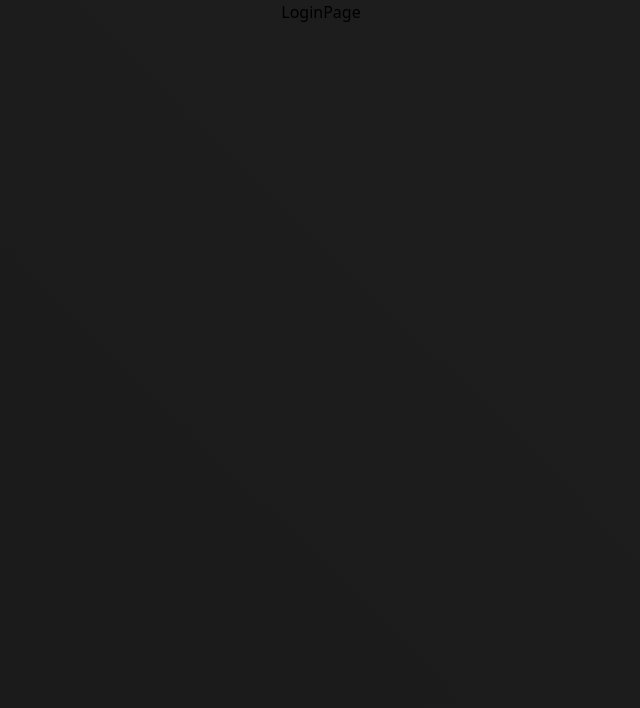
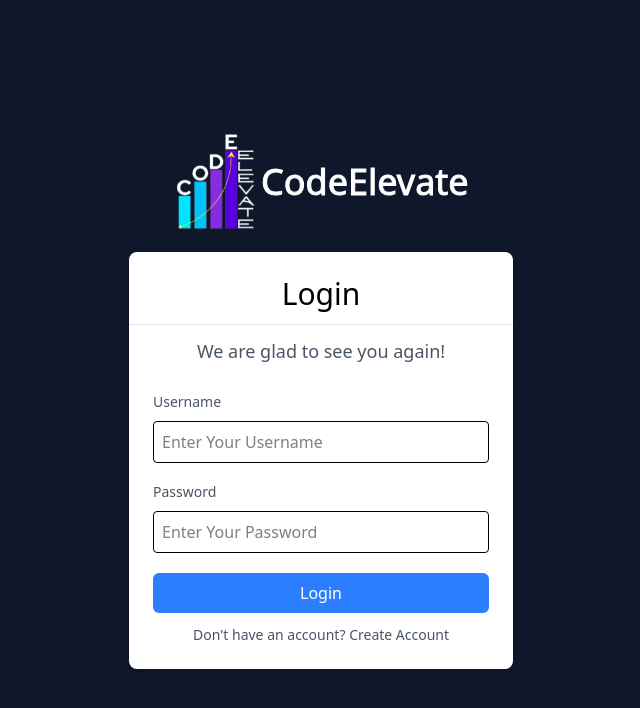
Before and after one commit to OmkarArdekar12/CodeElevate, a React (Vite) app in the folder frontend/: page /login in a window 1280 px wide. Shown: the top 708 px of the page, without its empty margins (319-959 px from the left). Built offline with nearby package versions, Linux system fonts and the light colour scheme.

Commit message:
Working on Registration

```diff
--- a/frontend/src/components/LoginForm.jsx
+++ b/frontend/src/components/LoginForm.jsx
@@ -0,0 +1,141 @@
+import React from "react";
+import { useState } from "react";
+import { Link } from "react-router-dom";
+import { register, loginUser } from "../service/authApi";
+
+const LoginForm = () => {
+  const [isRegister, setIsRegister] = useState(false);
+  const [username, setUsername] = useState("");
+  const [password, setPassword] = useState("");
+  const [confirmPassword, setConfirmPassword] = useState("");
+  const [error, setError] = useState("");
+  const [message, setMessage] = useState("");
+
+  const handleRegisterToggle = () => {
+    setIsRegister(!isRegister);
+    setError("");
+    setMessage("");
+  };
+
+  const handleRegister = async (event) => {
+    event.preventDefault();
+    setError("");
+    setMessage("");
+    try {
+      if (!username || !password || !confirmPassword) {
+        throw new Error("All fields are required");
+      }
+      if (password !== confirmPassword) {
+        throw new Error("Password and Confirm Password do not match");
+      }
+      const { data } = await register(username, password);
+      setIsRegister(false);
+      setMessage(data.message);
+      setUsername("");
+      setPassword("");
+      setConfirmPassword("");
+    } catch (error) {
+      setUsername("");
+      setPassword("");
+      setConfirmPassword("");
+      console.log("The error is: ", error.message);
+      setError(error.message);
+    }
+  };
+
+  const handleLogin = () => {};
+
+  return (
+    <form
+      onSubmit={isRegister ? handleRegister : handleLogin}
+      className="bg-white rounded-lg shadow-black-300 shadow-md w-full max-w-sm mx-auto text-black"
+    >
+      <div className="pt-6">
+        <h2 className="text-3xl text-center font-extralight">
+          {isRegister ? "Create Account" : "Login"}
+        </h2>
+      </div>
+      <hr className="text-gray-200 mt-3 mb-3" />
+      <p className="text-center text-gray-600 text-lg font-light">
+        {isRegister
+          ? "Looks like you are new here!"
+          : "We are glad to see you again!"}
+      </p>
+      <div className="p-6">
+        <div className="mb-4">
+          <label htmlFor="username" className="text-gray-600 text-sm">
+            Username
+          </label>
+          <input
+            id="username"
+            label="Username"
+            type="text"
+            value={username}
+            onChange={(e) => setUsername(e.target.value)}
+            className="w-full p-2 border rounded mt-2"
+            placeholder="Enter Your Username"
+            required
+          />
+        </div>
+        <div className="mb-4">
+          <label htmlFor="password" className="text-gray-600 text-sm">
+            Password
+          </label>
+          <input
+            id="password"
+            label="Password"
+            type="password"
+            value={password}
+            onChange={(e) => setPassword(e.target.value)}
+            className="w-full p-2 border rounded mt-2"
+            placeholder="Enter Your Password"
+            required
+          />
+        </div>
+        {isRegister && (
+          <div className="mb-4">
+            <label htmlFor="confirm-password" className="text-gray-600 text-sm">
+              Confirm Password
+            </label>
+            <input
+              id="confirm-password"
+              label="Confirm Password"
+              type="password"
+              value={confirmPassword}
+              onChange={(e) => setConfirmPassword(e.target.value)}
+              className="w-full p-2 border rounded mt-2"
+              placeholder="Enter Password Again"
+              required
+            />
+          </div>
+        )}
+        {error && <p className="text-red-500 text-sm mb-3">{error}</p>}
+        {message && (
+          <p className="text-green-600 text-sm font-semibold mb-3">{message}</p>
+        )}
+        <button
+          type="submit"
+          className="w-full mt-1 bg-blue-500 text-white py-2 rounded-md hover:bg-blue-600 hover-text-border"
+        >
+          {isRegister ? "Register" : "Login"}
+        </button>
+        <div>
+          <p className="pt-3 text-center text-gray-600 text-sm">
+            {isRegister
+              ? "Already have an account? "
+              : "Don't have an account? "}
+            <Link
+              to=""
+              onClick={handleRegisterToggle}
+              className="hover:text-blue-600"
+            >
+              {isRegister ? "Login" : "Create Account"}
+            </Link>
+          </p>
+        </div>
+      </div>
+    </form>
+  );
+};
+
+export default LoginForm;
--- a/frontend/src/components/ProtectedRoute.jsx
+++ b/frontend/src/components/ProtectedRoute.jsx
@@ -2,7 +2,7 @@ import React from "react";
 import { Navigate, Outlet } from "react-router-dom";
 
 const ProtectedRoute = () => {
-  const isLoggedIn = true;
+  const isLoggedIn = false;
   return isLoggedIn ? <Outlet /> : <Navigate to="/login" />;
 };
 
--- a/frontend/src/index.css
+++ b/frontend/src/index.css
@@ -46,18 +46,90 @@
   color: #fbbf24 !important;
 }
 
+/* Logo and Logo-Text Animation */
+@keyframes spin3D {
+  /* Logo complex spin animation on load */
+  0% {
+    transform: rotateX(0deg) rotateY(0deg) rotateZ(0deg) scale(0.5);
+  }
+  25% {
+    transform: rotateX(90deg) rotateY(45deg) rotateZ(90deg) scale(1.2);
+  }
+  50% {
+    transform: rotateX(180deg) rotateY(90deg) rotateZ(180deg) scale(1.5);
+    filter: drop-shadow(0 0 9px orange);
+  }
+  75% {
+    transform: rotateX(270deg) rotateY(135deg) rotateZ(270deg) scale(1.2);
+    filter: drop-shadow(0 0 12px orange);
+  }
+  90% {
+    transform: rotateX(360deg) rotateY(180deg) rotateZ(360deg) scale(1);
+    filter: drop-shadow(0 0 19px orange);
+  }
+  100% {
+    opacity: 1;
+  }
+}
+@keyframes flip {
+  /* Text flip animation on load */
+  0% {
+    transform: rotateY(90deg);
+    -webkit-text-stroke: 1.5px orange;
+    opacity: 0;
+  }
+  90% {
+    transform: rotateY(0deg);
+    -webkit-text-stroke: 1.5px orange;
+    color: gold;
+    opacity: 1;
+  }
+  100% {
+    color: white;
+  }
+}
+
+.logo {
+  display: inline-block;
+  animation: spin3D 2s ease-in-out forwards;
+  transform-style: preserve-3d; /* enable 3D feel */
+}
+.text {
+  display: inline-block;
+  animation: flip 3s ease-in-out forwards;
+  -webkit-text-stroke: 1px white;
+}
+
+/* Hover effects of Logo and Logo-Text */
+.container:hover .logo {
+  animation: none;
+  animation: spin3D 0s ease-in-out 1 linear;
+}
+.container:hover .text {
+  animation: none;
+  animation: flip 0s ease-in-out 1 linear;
+}
+
+/* Border to the text */
+.text-border {
+  color: white;
+  -webkit-text-stroke: 1px white; /* border thickness + color */
+}
+.hover-text-border:hover {
+  color: white;
+  -webkit-text-stroke: 1px white;
+}
+
+/* Profile border effect animation */
 @property --angle {
   syntax: "<angle>";
   initial-value: 0deg;
   inherits: false;
 }
-
 .Profile {
   position: relative;
   z-index: 1;
 }
-
-/* Profile border effect animation */
 .Profile::before {
   content: "";
   position: absolute;
@@ -83,18 +155,17 @@
   pointer-events: none;
   box-sizing: border-box;
 }
-
 .Profile:hover::before {
   opacity: 1;
   animation: spin-border 0.9s linear infinite;
 }
-
 @keyframes spin-border {
   to {
     --angle: 360deg;
   }
 }
 
+/* Responsiveness */
 @media (max-width: 570px) {
   .TopCard {
     width: 100%;
--- a/frontend/src/pages/loginPage.jsx
+++ b/frontend/src/pages/loginPage.jsx
@@ -1,7 +1,16 @@
 import React from "react";
+import LoginForm from "../components/LoginForm";
 
 const LoginPage = () => {
-  return <div>LoginPage</div>;
+  return (
+    <div className="w-[100%] h-[100%] text-white bg-slate-900 flex flex-col justify-center items-center px-5 py-9">
+      <div className="container flex justify-center items-center mb-5">
+        <img src="/images/logo.png" alt="CodeElevate" className="logo h-25" />
+        <h1 className="text ml-1 text-white text-4xl">CodeElevate</h1>
+      </div>
+      <LoginForm />
+    </div>
+  );
 };
 
 export default LoginPage;
```
Also changed, not shown: 1 other file (tests, documents, lock files or other folders).
